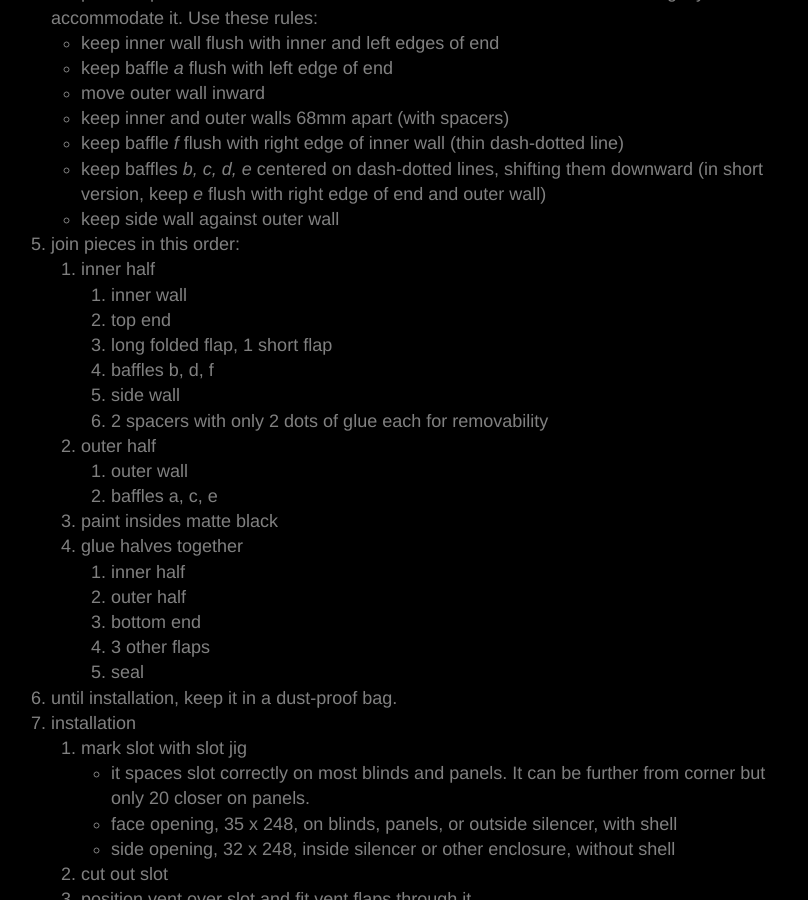
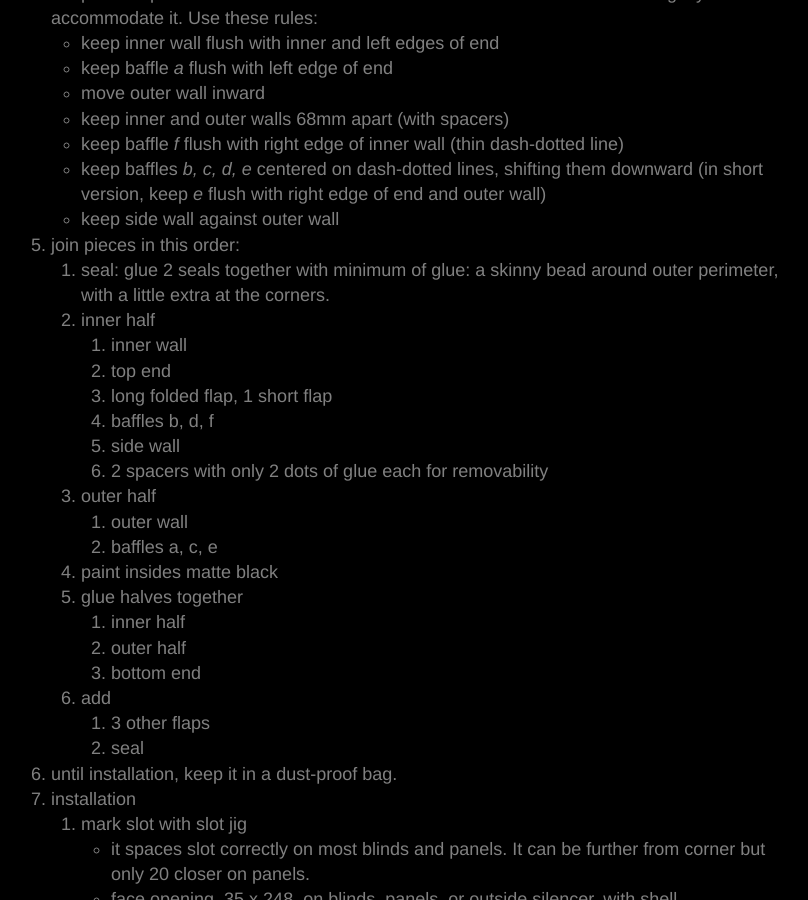
Before and after one commit to yodrew/yodrew.github.io, a Jekyll site: the page built from _pages/air.md, in a window 1280 px wide and 900 px high, scrolled down 7543 px. Shown: the whole window, without its empty margins (234-1042 px from the left). Built offline with Jekyll 4.4.1, drawn with Linux system fonts in a browser that asks for light colours.

```diff
--- a/_pages/air.md
+++ b/_pages/air.md
@@ -160,23 +160,25 @@ Read through instructions once while studying plans.
 	- keep baffles _b, c, d, e_ centered on dash-dotted lines, shifting them downward (in short version, keep _e_ flush with right edge of end and outer wall)
 	- keep side wall against outer wall
 5. join pieces in this order:
-	1. inner half
+	1. seal: glue 2 seals together with minimum of glue: a skinny bead around outer perimeter, with a little extra at the corners.
+	2. inner half
 		1. inner wall
 		2. top end
 		3. long folded flap, 1 short flap
 		4. baffles b, d, f
 		5. side wall
 		6. 2 spacers with only 2 dots of glue each for removability
-	2. outer half
+	3. outer half
 		1. outer wall
 		2. baffles a, c, e
-	3. paint insides matte black
-	4. glue halves together
+	4. paint insides matte black
+	5. glue halves together
 		1. inner half
 		2. outer half
 		3. bottom end
-		4. 3 other flaps
-		5. seal
+	6. add
+		1. 3 other flaps
+		2. seal
 6. until installation, keep it in a dust-proof bag.
 7. installation
 	1. mark slot with slot jig
```
Also changed, not shown: img/plan/image/book/double-blind.png, img/plan/image/book/universal-vent-plan.png, img/plan/image/double-blind.png, img/plan/image/universal-vent-elevation.png, img/plan/image/universal-vent-parts.png (added), img/plan/image/universal-vent-plan.png, img/plan/source/double-blind.svg, img/plan/source/universal-vent.svg, 4 other files.
